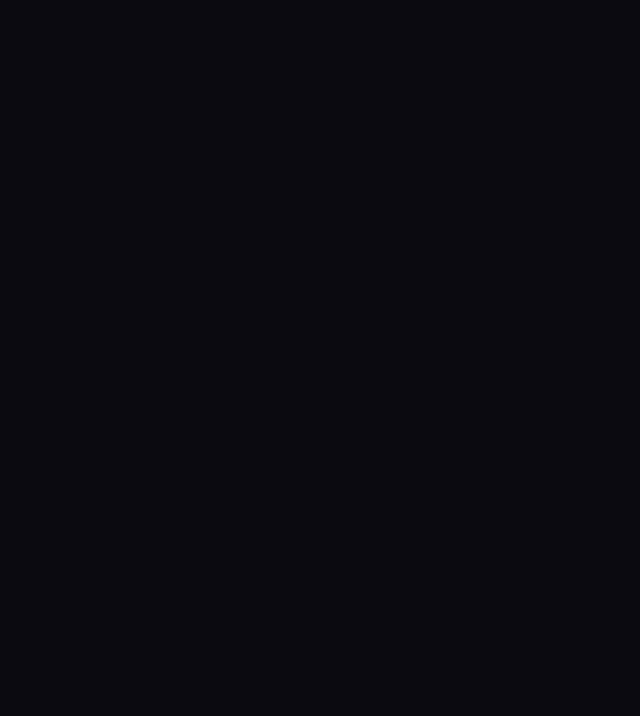
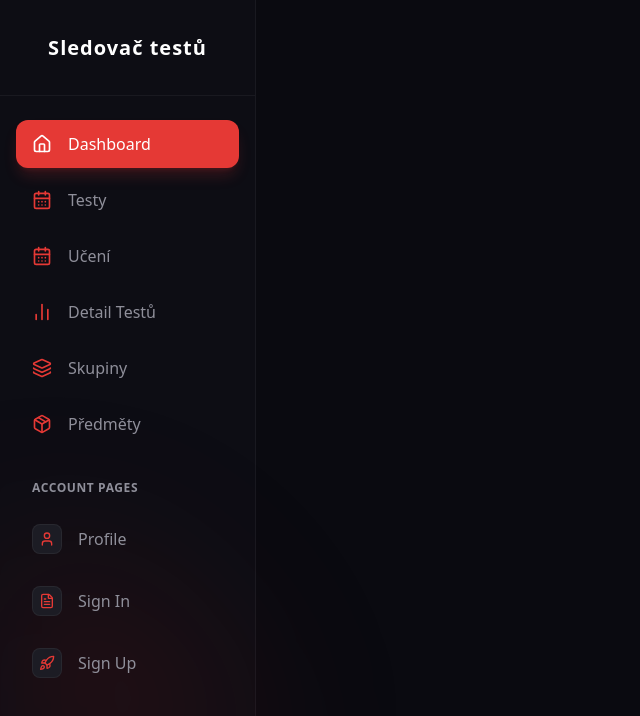
Before and after one commit to GamaNoty/STP, a React app in the folder sledovac-testu/frontend/: page / in a window 1280 px wide. Shown: the top 716 px of the page, without its empty margins (0-640 px from the left). Built offline with nearby package versions, Linux system fonts and the light colour scheme; the HTML template or start-up script is replaced by a standard one.

Commit message:
import sidebar

```diff
--- a/sledovac-testu/frontend/src/App.tsx
+++ b/sledovac-testu/frontend/src/App.tsx
@@ -1,11 +1,14 @@
-import './App.css'
+import { Sidebar } from './components/Sidebar';
 
 function App() {
+  return (
+    <div className="flex min-h-screen bg-brand-bg text-brand-text font-sans">
+      <Sidebar />
 
-  return (
-    <>
-    </>
-  )
+      <main className="flex-1 p-8">
+      </main>
+    </div>
+  );
 }
 
-export default App
+export default App;
```
